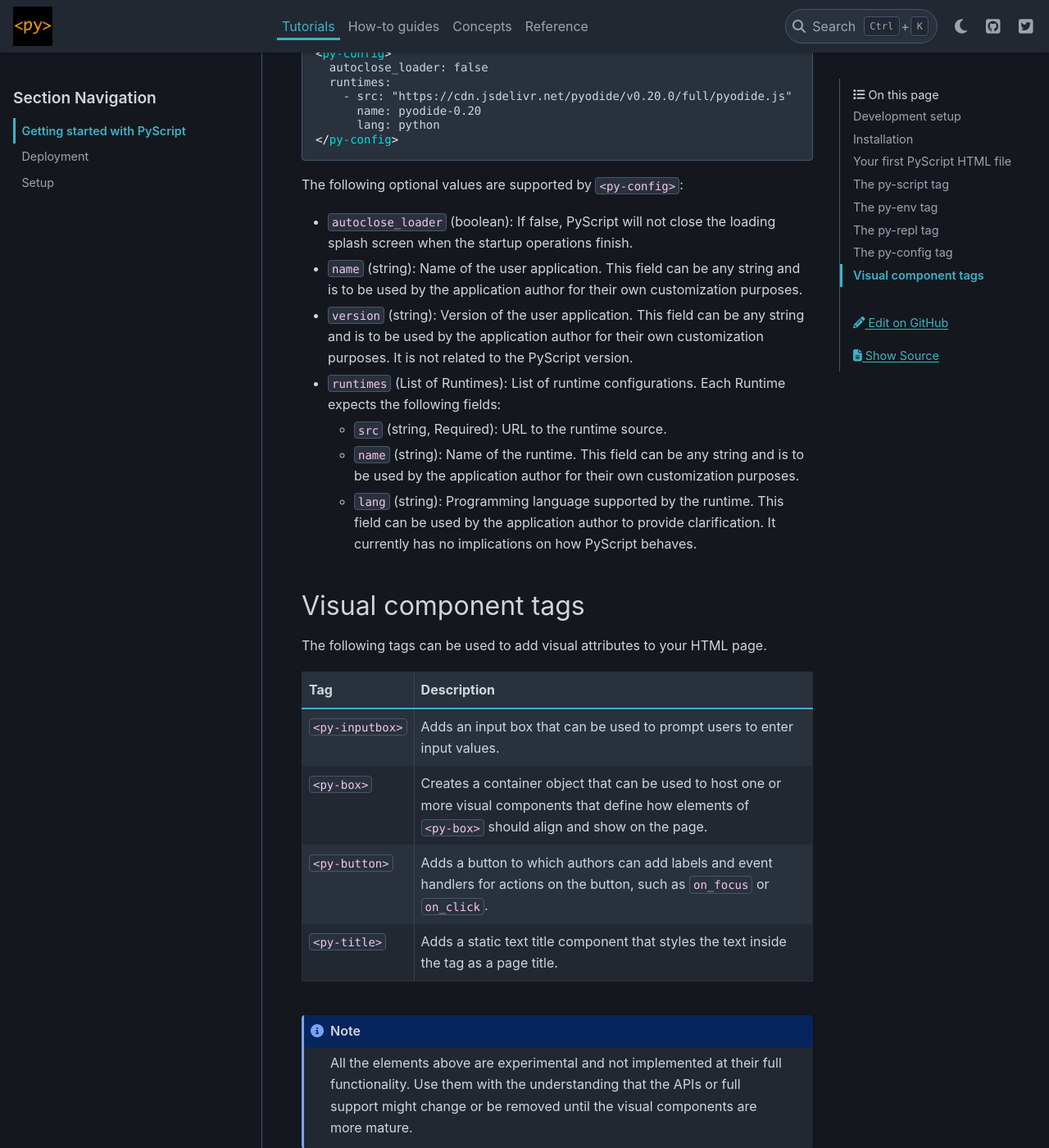
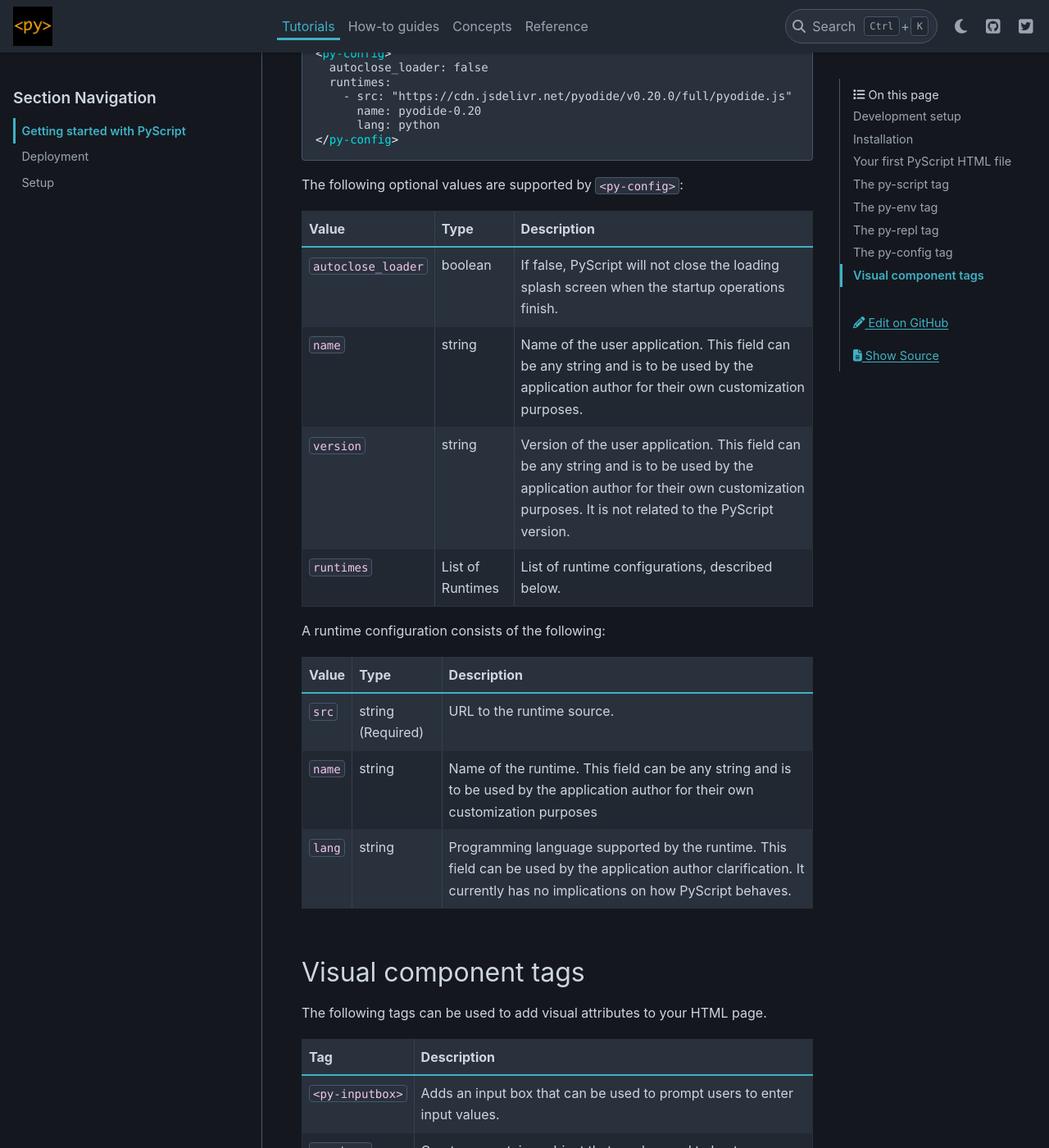
Before and after one commit to pyscript/pyscript, a Sphinx documentation site: the page built from docs/tutorials/getting-started.md, in a window 1280 px wide and 1400 px high, scrolled down 4915 px. Shown: the whole window at 82% size. Built offline with Sphinx 7.4.7 and the PyData theme 0.15.4, drawn with Linux system fonts in a browser that asks for light colours.

Commit message:
Fix conflict

````diff
--- a/docs/tutorials/getting-started.md
+++ b/docs/tutorials/getting-started.md
@@ -228,15 +228,19 @@
 ```
 
 The following optional values are supported by `<py-config>`:
+| Value | Type | Description |
+| ------ | ---- | ----------- |
+| `autoclose_loader` | boolean | If false, PyScript will not close the loading splash screen when the startup operations finish. |
+| `name` | string | Name of the user application. This field can be any string and is to be used by the application author for their own customization purposes. |
+| `version` | string | Version of the user application. This field can be any string and is to be used by the application author for their own customization purposes. It is not related to the PyScript version. |
+ | `runtimes` | List of Runtimes | List of runtime configurations, described below.
 
-  * `autoclose_loader` (boolean): If false, PyScript will not close the loading splash screen when the startup operations finish.
-  * `name` (string): Name of the user application. This field can be any string and is to be used by the application author for their own customization purposes.
-  * `version` (string): Version of the user application. This field can be any string and is to be used by the application author for their own customization purposes. It is not related to the PyScript version.
-  * `runtimes` (List of Runtimes): List of runtime configurations. Each Runtime expects the following fields:
-    * `src` (string, Required): URL to the runtime source.
-    * `name` (string): Name of the runtime. This field can be any string and is to be used by the application author for their own customization purposes.
-    * `lang` (string): Programming language supported by the runtime. This field can be used by the application author to provide clarification. It currently has no implications on how PyScript behaves.
-
+ A runtime configuration consists of the following:
+| Value | Type | Description |
+| ----- | ---- | ----------- |
+| `src` | string (Required) | URL to the runtime source. |
+| `name` | string | Name of the runtime. This field can be any string and is to be used by the application author for their own customization purposes |
+| `lang` | string | Programming language supported by the runtime. This field can be used by the application author clarification. It currently has no implications on how PyScript behaves. |
 
 ## Visual component tags
 
````
